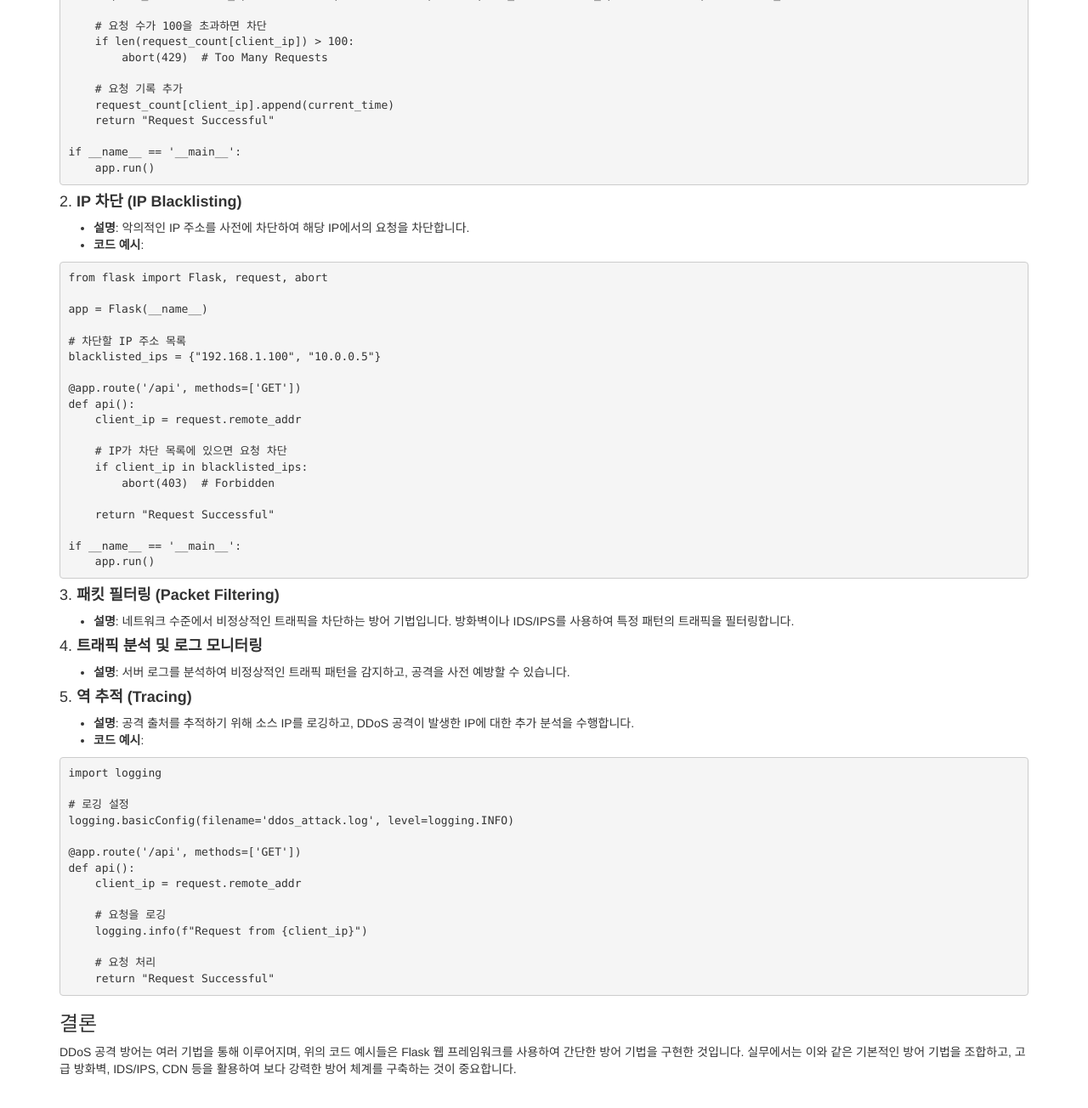
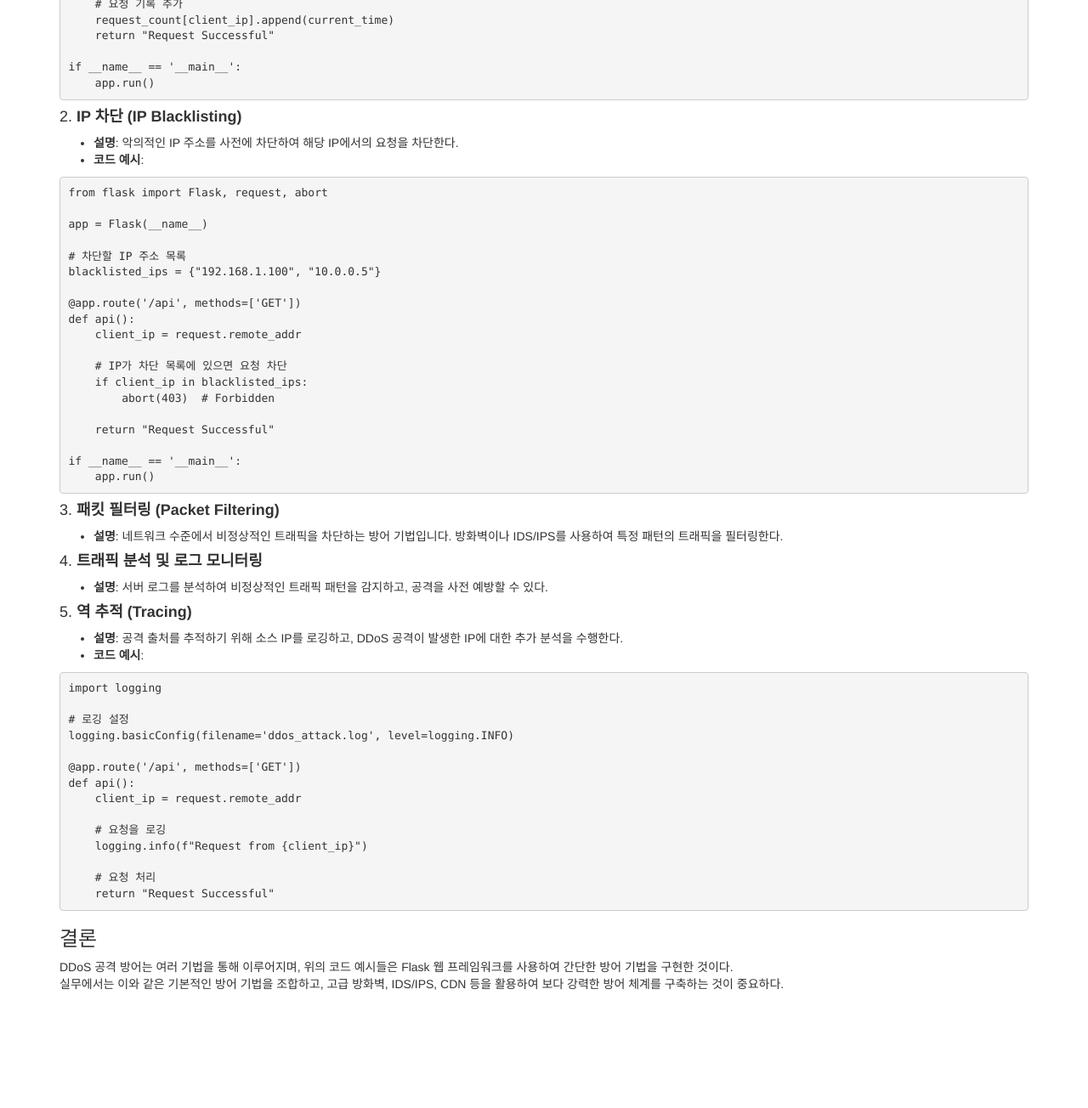
Before and after one commit to Gihak111/Gihak111.github.io, a Jekyll site: the page built from _posts/2024-10-28-python_DDos_Defense_upload.md, in a window 1280 px wide and 1400 px high, scrolled down 682 px. Shown: the top 1304 px of the window at 85% size. Built offline with Jekyll 4.4.1, drawn with Linux system fonts in a browser that asks for light colours; some of the changed text lies outside the part shown.

Commit message:
Update 2024-10-28-python_DDos_Defense_upload.md

````diff
--- a/_posts/2024-10-28-python_DDos_Defense_upload.md
+++ b/_posts/2024-10-28-python_DDos_Defense_upload.md
@@ -9,19 +9,12 @@
     nav: "docs"
 ---
 
-# 지난번의 디도스 연장선이다.
-여전히 자신을 오나전히 숨긴 상태로 디도스를 날리는 방법을 알지 못했다.
-완전히 숨기려면 다으모가 같은 방법들을 전부다 하던지, 가능한 것들을 해서 자신을 숨길 수 있다.
 
-
-
-DDoS 공격을 방어하거나 공격의 출처를 추적하는 방법에 대해 설명드리겠습니다. 아래에는 기본적인 방어 기법과 함께 이를 구현할 수 있는 Python 코드 예시도 포함되어 있습니다.
-
+# DDoS 공격을 방어하거나 공격의 출처를 추적하는 방법에 대해 알아보자.
 ### DDoS 공격 방어 방법
 
 #### 1. **요청 수 제한 (Rate Limiting)**
-- **설명**: 특정 IP 주소에서 발생하는 요청의 수를 제한하여 과도한 요청을 차단합니다.
-- **코드 예시**:
+- **설명**: 특정 IP 주소에서 발생하는 요청의 수를 제한하여 과도한 요청을 차단한다.
 
 ```python
 from flask import Flask, request, abort
@@ -54,7 +47,7 @@
 ```
 
 #### 2. **IP 차단 (IP Blacklisting)**
-- **설명**: 악의적인 IP 주소를 사전에 차단하여 해당 IP에서의 요청을 차단합니다.
+- **설명**: 악의적인 IP 주소를 사전에 차단하여 해당 IP에서의 요청을 차단한다.
 - **코드 예시**:
 
 ```python
@@ -80,13 +73,13 @@
 ```
 
 #### 3. **패킷 필터링 (Packet Filtering)**
-- **설명**: 네트워크 수준에서 비정상적인 트래픽을 차단하는 방어 기법입니다. 방화벽이나 IDS/IPS를 사용하여 특정 패턴의 트래픽을 필터링합니다.
+- **설명**: 네트워크 수준에서 비정상적인 트래픽을 차단하는 방어 기법입니다. 방화벽이나 IDS/IPS를 사용하여 특정 패턴의 트래픽을 필터링한다.
 
 #### 4. **트래픽 분석 및 로그 모니터링**
-- **설명**: 서버 로그를 분석하여 비정상적인 트래픽 패턴을 감지하고, 공격을 사전 예방할 수 있습니다.
+- **설명**: 서버 로그를 분석하여 비정상적인 트래픽 패턴을 감지하고, 공격을 사전 예방할 수 있다.
 
 #### 5. **역 추적 (Tracing)**
-- **설명**: 공격 출처를 추적하기 위해 소스 IP를 로깅하고, DDoS 공격이 발생한 IP에 대한 추가 분석을 수행합니다.
+- **설명**: 공격 출처를 추적하기 위해 소스 IP를 로깅하고, DDoS 공격이 발생한 IP에 대한 추가 분석을 수행한다.
 - **코드 예시**:
 
 ```python
@@ -107,4 +100,5 @@
 ```
 
 ### 결론
-DDoS 공격 방어는 여러 기법을 통해 이루어지며, 위의 코드 예시들은 Flask 웹 프레임워크를 사용하여 간단한 방어 기법을 구현한 것입니다. 실무에서는 이와 같은 기본적인 방어 기법을 조합하고, 고급 방화벽, IDS/IPS, CDN 등을 활용하여 보다 강력한 방어 체계를 구축하는 것이 중요합니다.
+DDoS 공격 방어는 여러 기법을 통해 이루어지며, 위의 코드 예시들은 Flask 웹 프레임워크를 사용하여 간단한 방어 기법을 구현한 것이다.
+실무에서는 이와 같은 기본적인 방어 기법을 조합하고, 고급 방화벽, IDS/IPS, CDN 등을 활용하여 보다 강력한 방어 체계를 구축하는 것이 중요하다.
````
